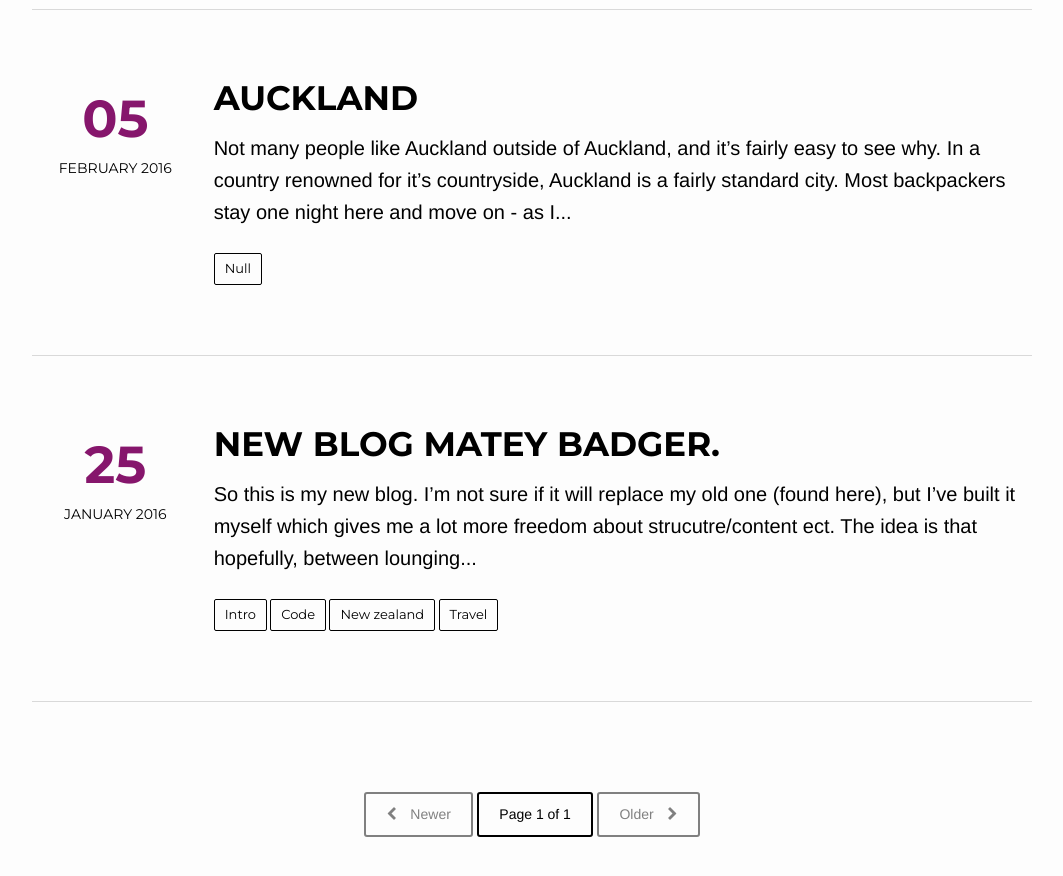
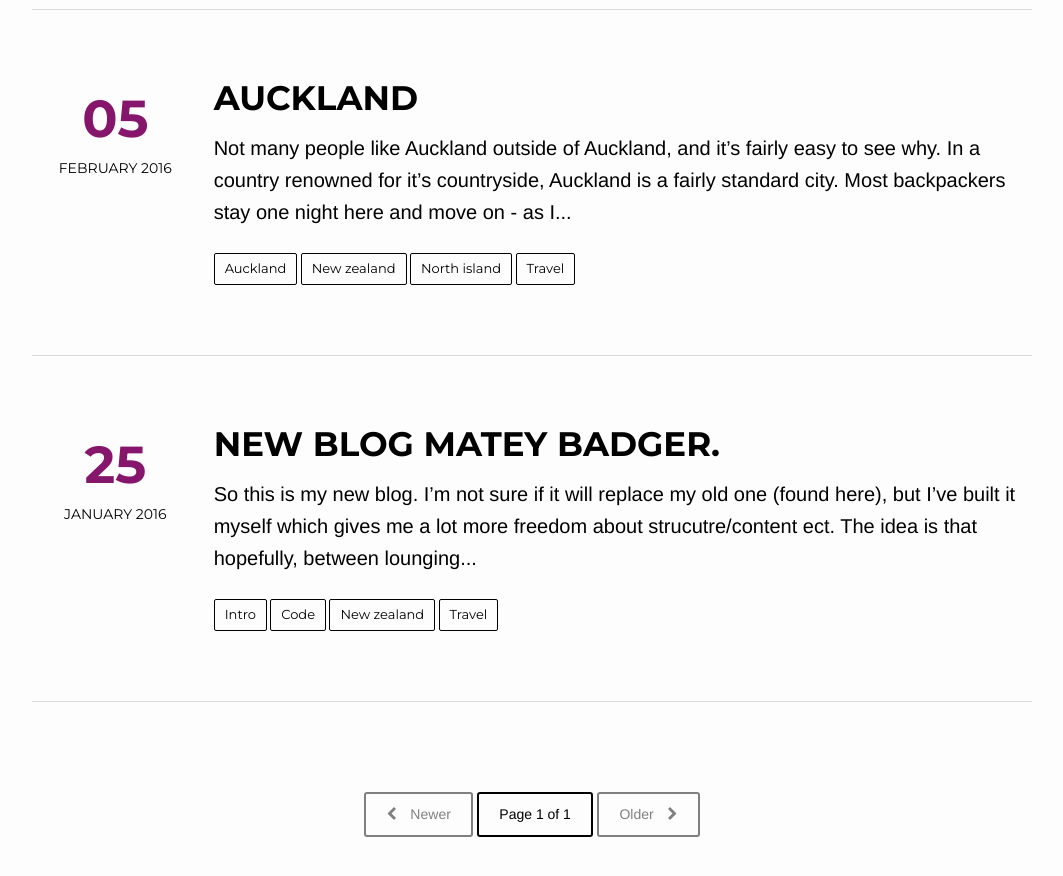
Before and after one commit to Rosie-Brigham/blog, a Jekyll site: the page built from index.html, in a window 1280 px wide and 900 px high, scrolled down 872 px. Shown: the top 876 px of the window, without its empty margins (108-1171 px from the left). Built offline with Jekyll 4.4.1, drawn with Linux system fonts in a browser that asks for light colours; nearby versions of some CDN libraries; the list of posts is cut into pages by our own code.

Commit message:
updates auckland

```diff
--- a/_posts/2016-02-05-auckland.md
+++ b/_posts/2016-02-05-auckland.md
@@ -5,7 +5,10 @@ description: ""
 headline: ""
 modified: ""
 categories:
-  - "null"
+  - Auckland
+  - New Zealand
+  - North Island
+  - Travel
 tags: ""
 imagefeature: ""
 mathjax: false
@@ -14,8 +17,8 @@ comments: false
 title: Auckland
 ---
 
+![Auckland (from the ferry)]({{site.baseurl}}/images/a1_thumb_IMG_7603_1024.jpg)
 
-![Auckland (from the ferry)]({{site.baseurl}}/images/a1_thumb_IMG_7603_1024.jpg)
 Not many people like Auckland outside of Auckland, and it's fairly easy to see why. In a country renowned for it's countryside, Auckland is a fairly standard city. Most backpackers stay one night here and move on - as I was planning to, but something made me stay.
 
 There is an interesting balance in the city, which has a huge immigrant Asian population (roughyl 20%?). This diversity makes an interesting backdrop for  learning about the history of this comparitively new country, which had very fractious beginings.
```
